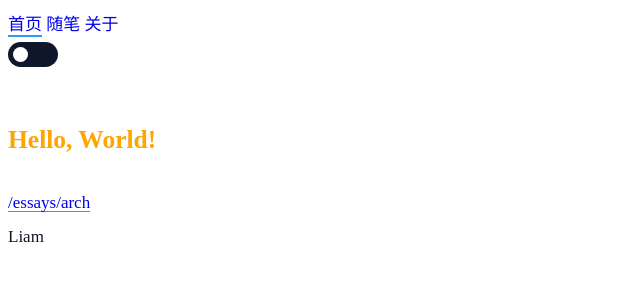
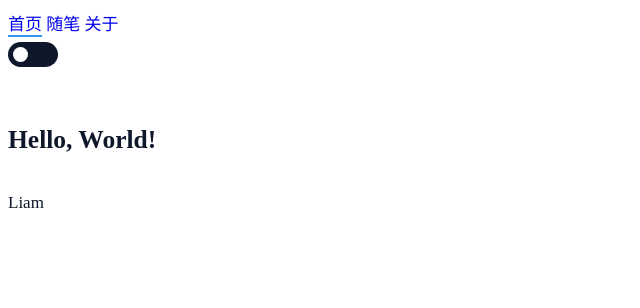
Before and after one commit to byronogis/my-website-base-astro, an Astro site: page / in a window 1280 px wide. Shown: the whole page, without its empty margins (0-640 px from the left). Built offline with nearby package versions, Linux system fonts and the light colour scheme; Astro itself is replaced by a stand-in of ours.

Commit message:
chore: remove unuse

```diff
--- a/src/pages/index.astro
+++ b/src/pages/index.astro
@@ -1,16 +1,6 @@
 ---
-// 欢迎来到 Astro！这些三横线所围住的代码
-// 就是你的“组件 front matter”。它不会运行在浏览器中。
 import DefaultLayout from '../layouts/Default.layout.astro'
 ---
-<!-- 下面是你的“组件模板”。 这仅仅是 HTML，但是
-     带有魔法点缀可以帮助构建更棒的模板。 -->
 <DefaultLayout>
   <h1>Hello, World!</h1>
-  <a href="/essays/arch">/essays/arch</a>
 </DefaultLayout>
-<style>
-  h1 {
-    color: orange;
-  }
-</style>
```
